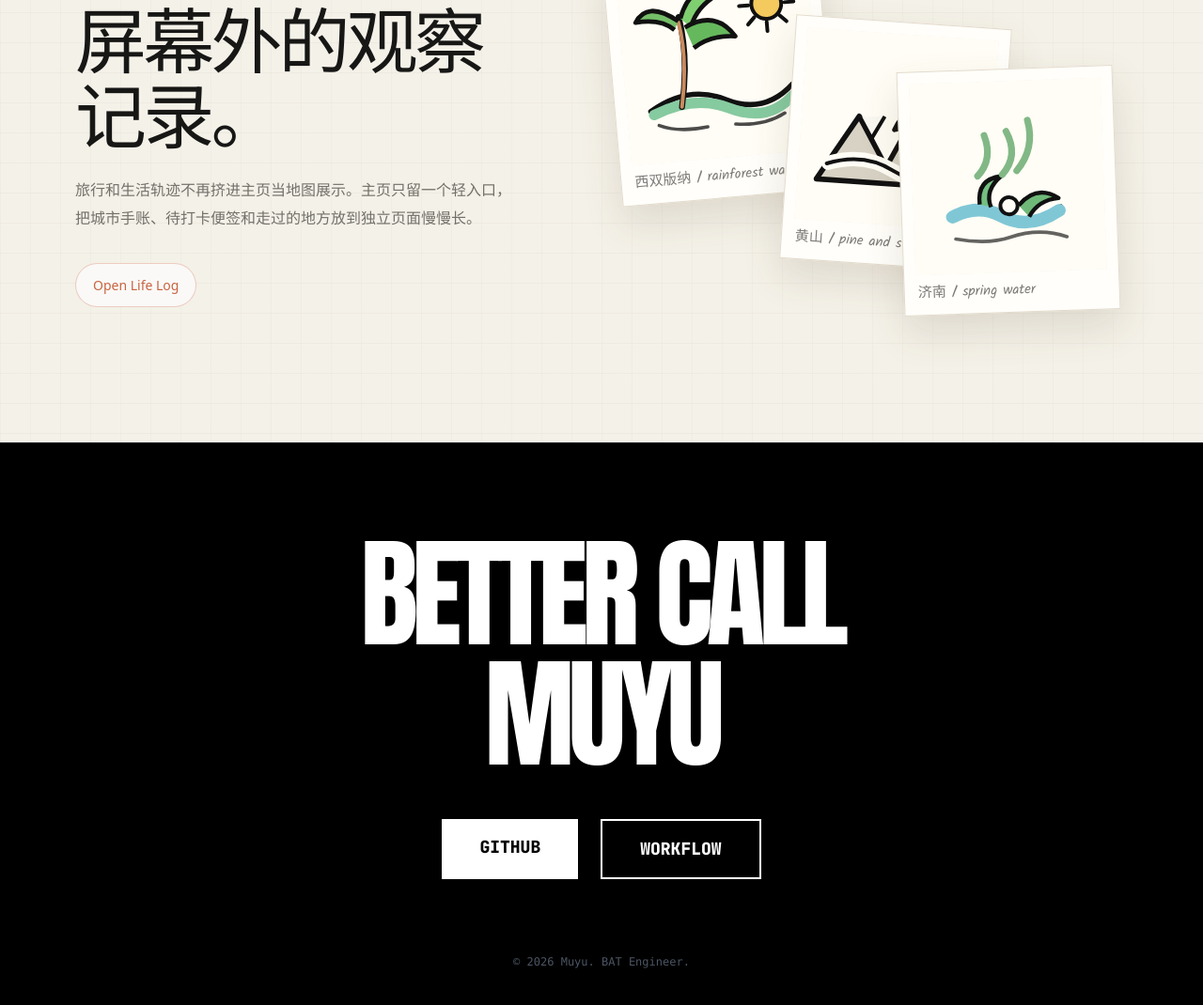
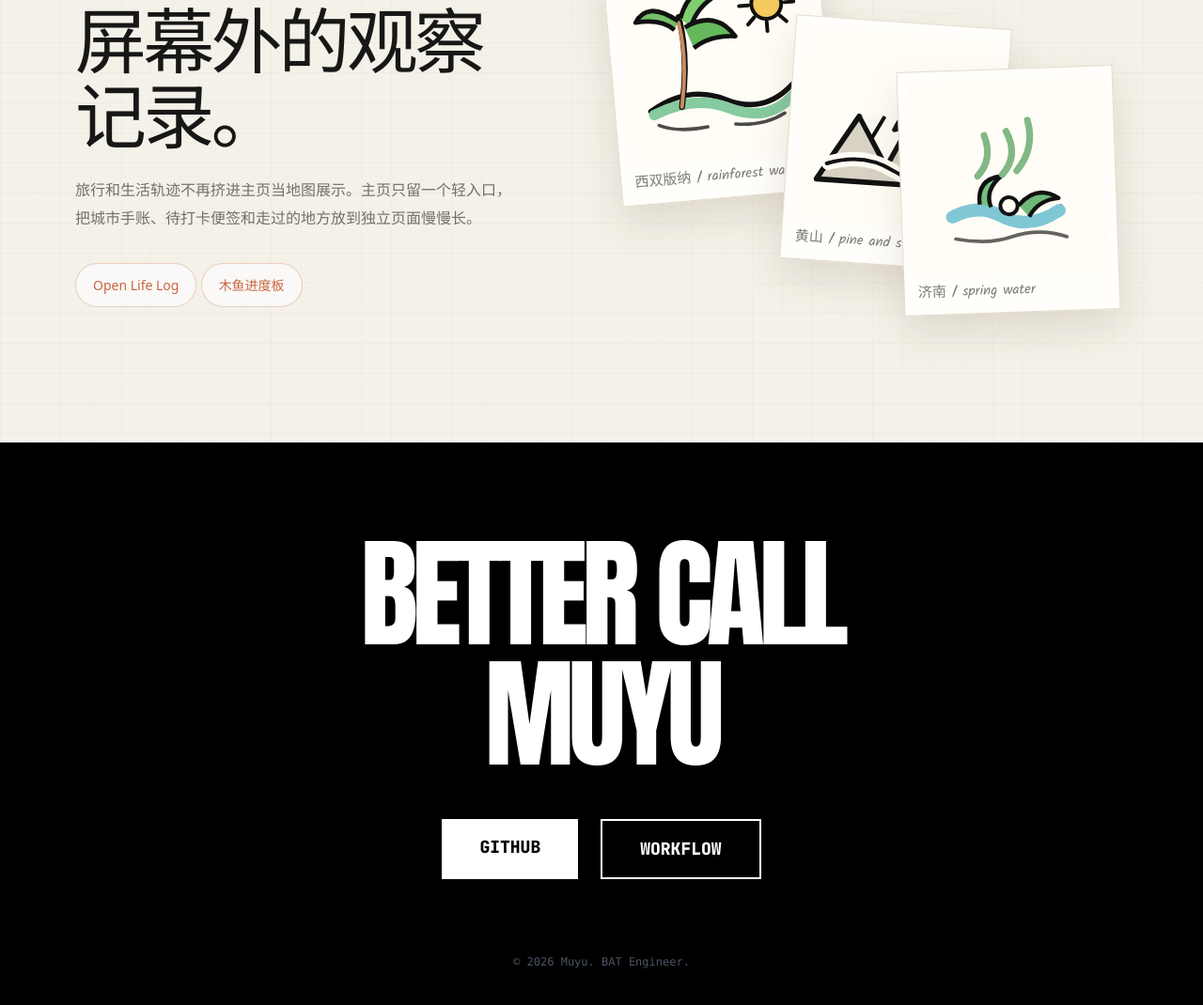
Before and after one commit to Libeny/my_homepage, a plain HTML site: page index.html in a window 1280 px wide. Shown: the part 6339-7409 px from the top of the page at 94% size. Drawn offline with nearby package versions, Linux system fonts and the light colour scheme; a web font is replaced by a local one.

Commit message:
feat: add 木鱼进度板 entry link on homepage

```diff
--- a/index.html
+++ b/index.html
@@ -1697,6 +1697,7 @@
                 <h2>屏幕外的观察记录。</h2>
                 <p>旅行和生活轨迹不再挤进主页当地图展示。主页只留一个轻入口，把城市手账、待打卡便签和走过的地方放到独立页面慢慢长。</p>
                 <a class="life-link" href="./life.html">Open Life Log</a>
+                <a class="life-link" href="./kanban/">木鱼进度板</a>
             </div>
             <div class="life-postcards" aria-hidden="true">
                 <figure class="life-postcard one">
```
